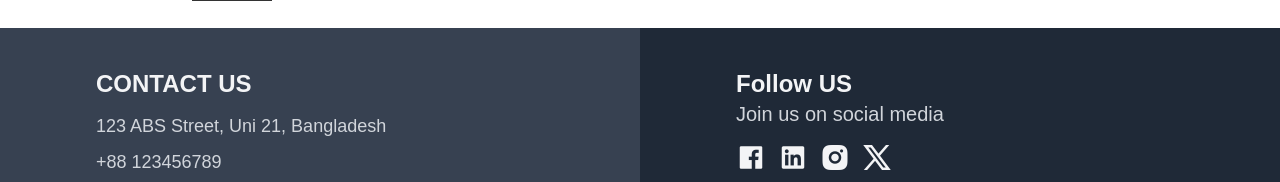
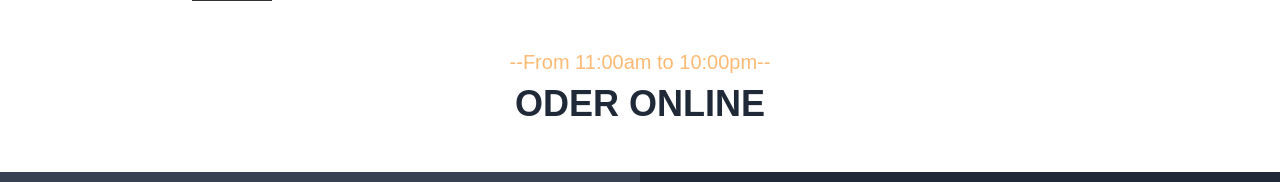
Before and after one commit to hellomaruf/Bistro-boss-client, a React (Vite) app: page / in a window 1280 px wide. Shown: the part 1042-1224 px from the top of the page. Built offline with nearby package versions, Linux system fonts and the light colour scheme.

Commit message:
Added header sectoin

```diff
--- /dev/null
+++ b/src/Components/SectionHeader.jsx
@@ -0,0 +1,10 @@
+function SectionHeader({ time, title }) {
+  return (
+    <div className="text-center my-10">
+      <p className="text-orange-300 text-xl">{time}</p>
+      <h2 className="text-4xl font-semibold py-2 uppercase">{title}</h2>
+    </div>
+  );
+}
+
+export default SectionHeader;
--- a/src/Pages/Home.jsx
+++ b/src/Pages/Home.jsx
@@ -1,11 +1,16 @@
-import Hero from "../Components/Hero"
+import Hero from "../Components/Hero";
+import SectionHeader from "../Components/SectionHeader";
 
 function Home() {
   return (
     <div>
-      <Hero/>
+      <Hero />
+      <SectionHeader
+        time={"--From 11:00am to 10:00pm--"}
+        title={"oder online"}
+      />
     </div>
-  )
+  );
 }
 
-export default Home
+export default Home;
```
Also changed, not shown: .eslintrc.cjs.
